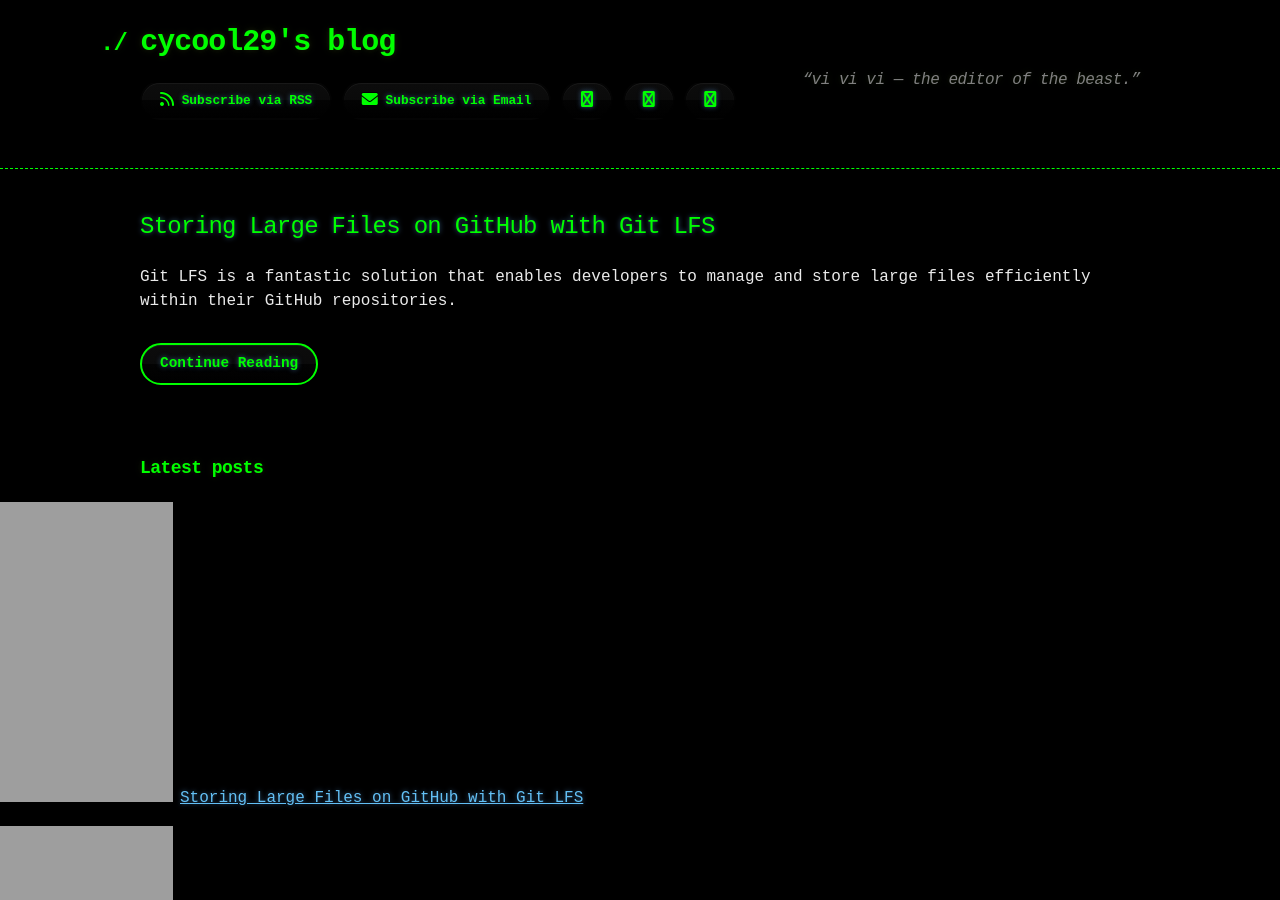
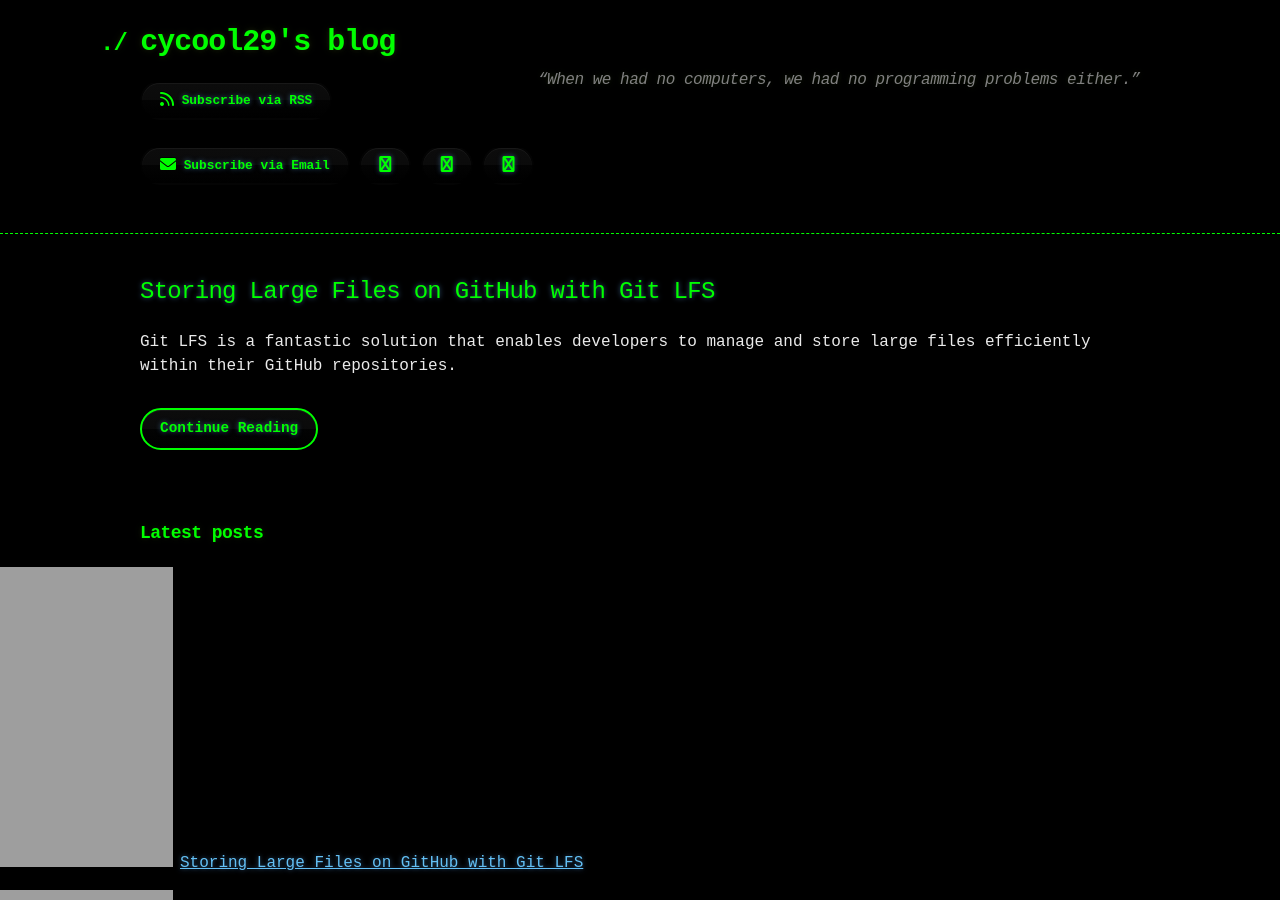
Before and after one commit to cycool29/cycool29.github.io, a Jekyll site: the page built from index.md, in a window 1280 px wide and 900 px high. Built offline with Jekyll 4.4.1, drawn with Linux system fonts in a browser that asks for light colours; a style sheet for code colours, icons or effects is not loaded.

Commit message:
Update quotes

```diff
--- a/_config.yml
+++ b/_config.yml
@@ -1,5 +1,5 @@
 title: cycool29's blog
-description: "“vi vi vi — the editor of the beast.” "
+description: "“When we had no computers, we had no programming problems either.” "
 bio: A high school student. Intermediate in Python, Git, Bash. Learning JavaScript. He/Him. "
 author: cycool29
 url: https://cycool29.github.io
```
